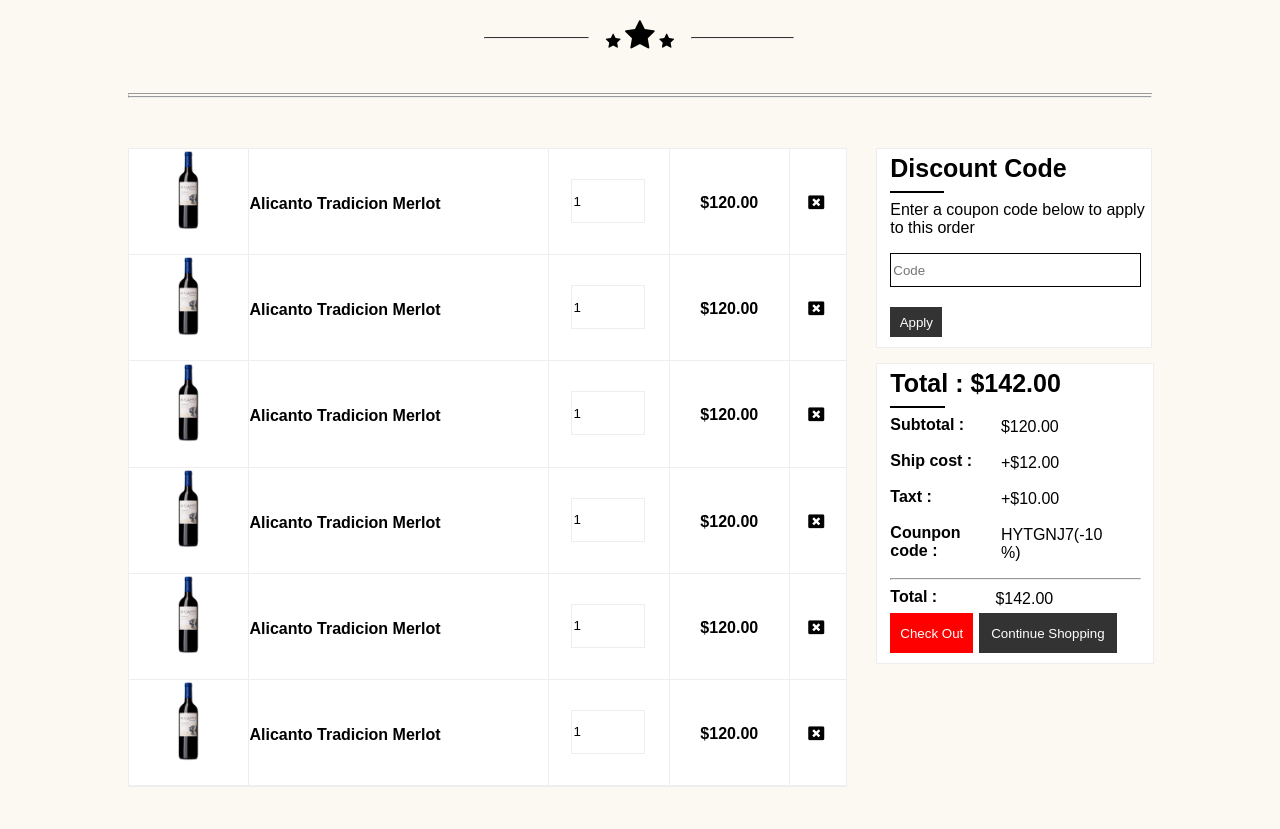
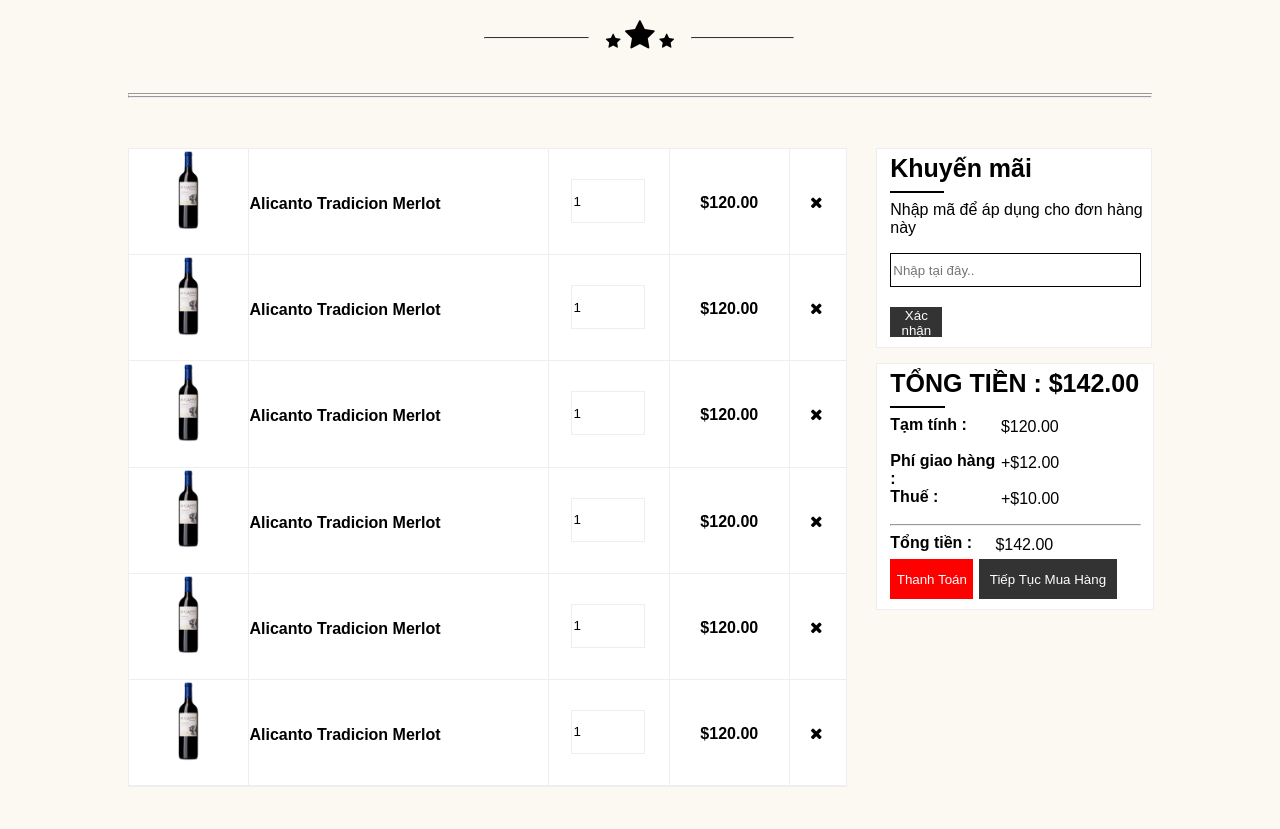
Before and after one commit to Haotk/sagowine, a plain HTML site: page ShoppingCart.html in a window 1280 px wide. Shown: the part 268-1097 px from the top of the page. Drawn offline with Linux system fonts and the light colour scheme.

Commit message:
Add files via upload

```diff
--- a/ShoppingCart.html
+++ b/ShoppingCart.html
@@ -34,8 +34,8 @@
 <div class="header2">
 		<div class="tittleshoppingcart">
 			<br>
-			<p id="royalwine" style="font-family: Cinzel,serif">ROYAL WINE</p>
-			<p id="product-details" style="font-family: Monserrat,sans-serif">SHOPPING CART</p>
+			<p id="royalwine" style="font-family: Cinzel,serif">SAGO WINE</p>
+			<p id="product-details" style="font-family: Monserrat,sans-serif;color: #333333">GIỎ HÀNG</p>
 			<div class="main-star">
 				<div id="hr-star">
 					<hr style="border-top:1px solid #333333;">
@@ -70,7 +70,7 @@
 					<b>$120.00</b>
 				</div>
 				<div class="removeproduct">
-					<i class="fa fa-window-close"></i>
+					<i class="fa fa-remove"></i>
 				</div>
 			</div>
 			<div class="inforproduct">
@@ -87,7 +87,7 @@
 					<b>$120.00</b>
 				</div>
 				<div class="removeproduct">
-					<i class="fa fa-window-close"></i>
+					<i class="fa fa-remove"></i>
 				</div>
 			</div>
 			<div class="inforproduct">
@@ -104,7 +104,7 @@
 					<b>$120.00</b>
 				</div>
 				<div class="removeproduct">
-					<i class="fa fa-window-close"></i>
+					<i class="fa fa-remove"></i>
 				</div>
 			</div>
 			<div class="inforproduct">
@@ -121,7 +121,7 @@
 					<b>$120.00</b>
 				</div>
 				<div class="removeproduct">
-					<i class="fa fa-window-close"></i>
+					<i class="fa fa-remove"></i>
 				</div>
 			</div>
 			<div class="inforproduct">
@@ -138,7 +138,7 @@
 					<b>$120.00</b>
 				</div>
 				<div class="removeproduct">
-					<i class="fa fa-window-close"></i>
+					<i class="fa fa-remove"></i>
 				</div>
 			</div>
 			<div class="inforproduct">
@@ -155,54 +155,50 @@
 					<b>$120.00</b>
 				</div>
 				<div class="removeproduct">
-					<i class="fa fa-window-close"></i>
+					<i class="fa fa-remove"></i>
 				</div>
 			</div>
 		</div>
 		<div class="discount-total">
 			<div class="borderdiscount">
 				<div class="discount-code">
-					<b>Discount Code</b>
+					<b>Khuyến mãi</b>
 					<hr>
-					<p>Enter a coupon code below to apply to this order</p>
-					<input type="text" name="" value="" placeholder="Code">
-					<button>Apply</button>
+					<p>Nhập mã để áp dụng cho đơn hàng này</p>
+					<input type="text"  placeholder="Nhập tại đây..">
+					<button>Xác nhận</button>
 				</div>
 			</div>
 			<div class="total">
 				<div class="classtotal">
-					<b>Total : $142.00</b>
+					<b>TỔNG TIỀN : $142.00</b>
 					<hr>
 				</div>
 				<div class="infortotal">
 					<div class="subtotal">
-						<b>Subtotal : </b>
+						<b>Tạm tính : </b>
 						<p id="subtotal"> $120.00</p>
 					</div>
 					<div class="shipcost">
-						<b>Ship cost : </b>
+						<b>Phí giao hàng : </b>
 						<p id="shipcost"> +$12.00</p>
 					</div>
 					<div class="taxt">
-						<b>Taxt : </b>
+						<b>Thuế : </b>
 						<p id="taxt"> +$10.00</p>
-					</div>
-					<div class="counpon">
-						<b>Counpon code : </b>
-						<p id="counpon"> HYTGNJ7(-10	%)</p>
 					</div>
 					<hr>
 				</div>
 				<div class="total-full">
-					<b>Total : </b>
+					<b>Tổng tiền : </b>
 					<p id="totalfull">$142.00</p>
 				</div>
 				<div class="buy">
 					<div class="check-out">
-						<button>Check Out</button>
+						<button>Thanh Toán</button>
 					</div>
 					<div class="continue">
-						<button>Continue Shopping</button>
+						<button>Tiếp Tục Mua Hàng</button>
 					</div>
 				</div>
 			</div>
```
